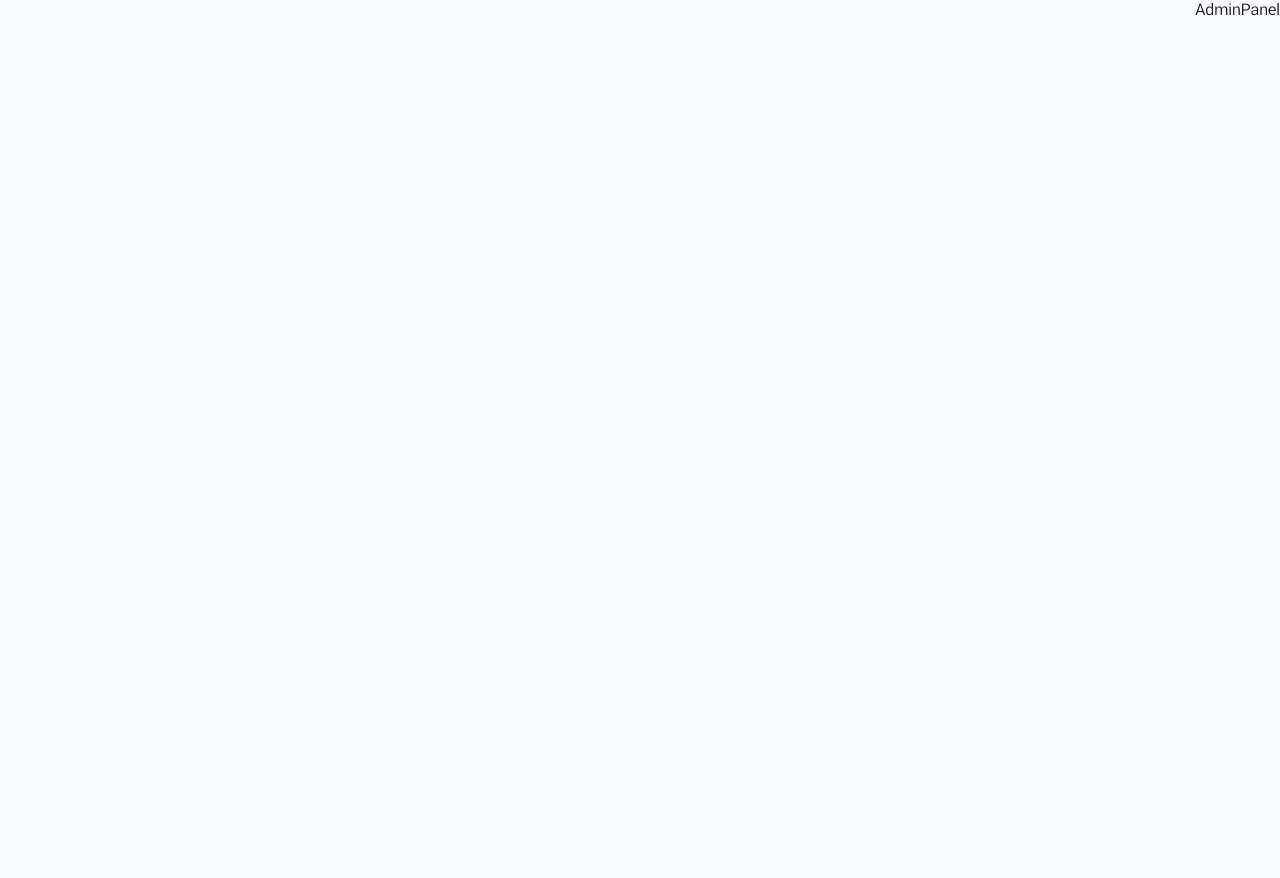
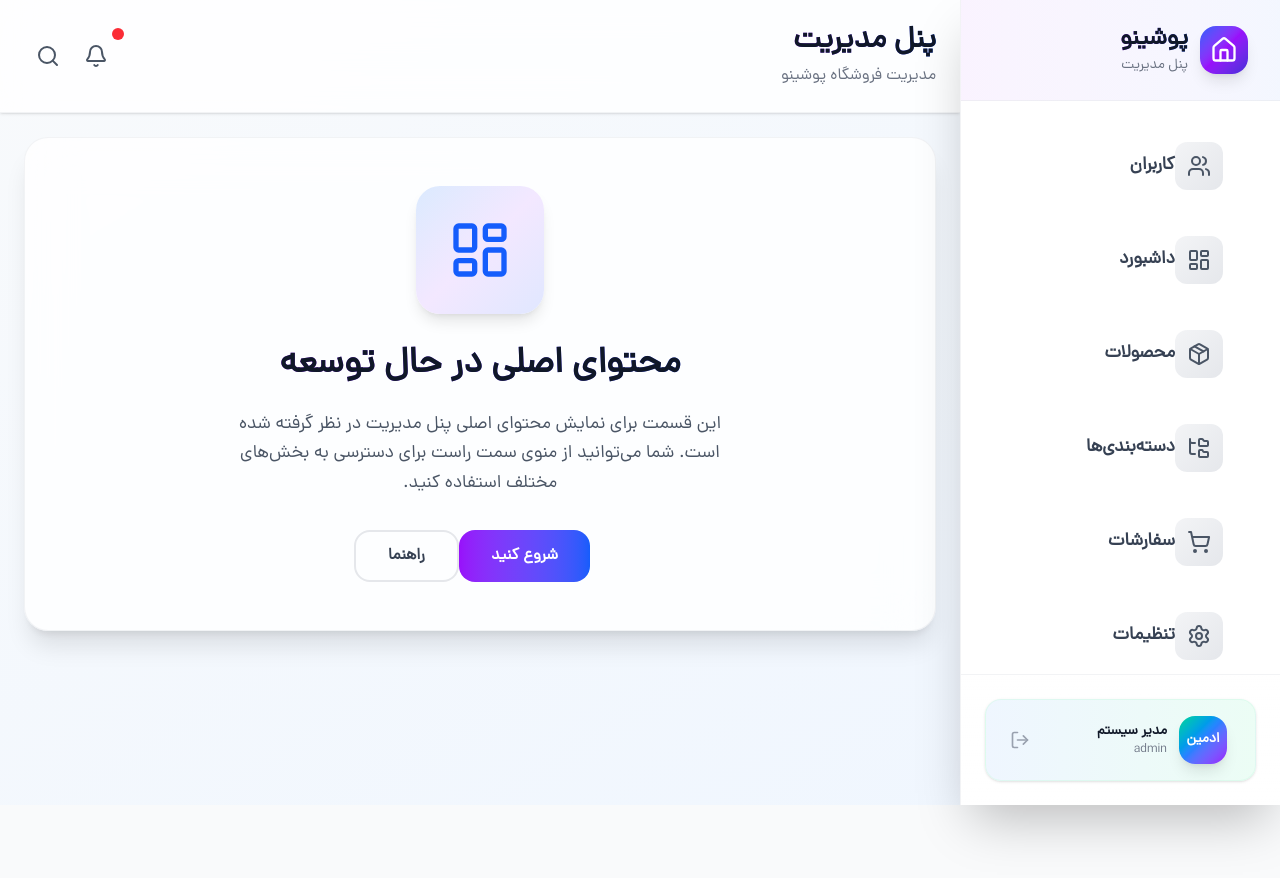
Before and after one commit to alirezazamanidev/admin-panel-poshino, a Next.js app: page / in a window 1280 px wide. Shown: the top 878 px of the page. Before the commit the page ends 800 px from the top, so only its background shows below. Built offline with nearby package versions, Linux system fonts and the light colour scheme.

Commit message:
feat: create layout admin panel

```diff
--- /dev/null
+++ b/src/app/(adminPanel)/layout.tsx
@@ -0,0 +1,16 @@
+import HeaderLayout from "../components/layouts/headerLayout";
+import SidebarLayout from "../components/layouts/sideBarlayout";
+
+
+export default function AdminPanelLayout({ children }: { children: React.ReactNode }) {
+
+    return (
+        <main className="min-h-screen bg-gradient-to-br from-slate-50 to-blue-50 flex">
+            <SidebarLayout />
+            <div className="flex-1">
+                <HeaderLayout />
+                {children}
+            </div>
+        </main>
+    )
+}
--- a/src/app/(adminPanel)/page.tsx
+++ b/src/app/(adminPanel)/page.tsx
@@ -1,5 +1,52 @@
-
+'use client';
+import { useState } from 'react';
+import {
+  LayoutDashboard,
+  Package,
+  Users,
+  FolderTree,
+  ShoppingCart,
+  Settings,
+  Menu,
+  X,
+  Home,
+  LogOut,
+  Bell,
+  Search
+} from 'lucide-react';
+import HeaderLayout from '../components/layouts/headerLayout';
 
 export default function AdminPanel() {
-  return <div>AdminPanel</div>;
+
+  return (
+ <>
+
+        {/* Main aContent */}
+        <main className="p-6">
+          <div className="bg-white/80 backdrop-blur-xl rounded-3xl shadow-xl border border-gray-200/50 p-12 text-center hover:shadow-2xl transition-all duration-500">
+            <div className="max-w-lg mx-auto">
+              <div className="w-32 h-32 bg-gradient-to-br from-blue-100 via-purple-100 to-indigo-100 rounded-3xl flex items-center justify-center mx-auto mb-8 shadow-lg hover:scale-105 transition-transform duration-300">
+                <LayoutDashboard className="w-16 h-16 text-blue-600" />
+              </div>
+              <h3 className="text-4xl font-black text-gray-900 mb-6 bg-gradient-to-l from-blue-600 to-purple-600 bg-clip-text ">
+                محتوای اصلی در حال توسعه
+              </h3>
+              <p className="text-gray-600 leading-relaxed text-lg font-medium">
+                این قسمت برای نمایش محتوای اصلی پنل مدیریت در نظر گرفته شده است.
+                شما می‌توانید از منوی سمت راست برای دسترسی به بخش‌های مختلف استفاده کنید.
+              </p>
+              <div className="mt-8 flex justify-center space-x-4 space-x-reverse">
+                <button className="px-8 py-3 bg-gradient-to-l from-blue-600 to-purple-600 text-white rounded-2xl font-semibold hover:shadow-lg transition-all duration-300 hover:scale-105">
+                  شروع کنید
+                </button>
+                <button className="px-8 py-3 border-2 border-gray-200 text-gray-700 rounded-2xl font-semibold hover:bg-gray-50 transition-all duration-300 hover:scale-105">
+                  راهنما
+                </button>
+              </div>
+            </div>
+          </div>
+        </main>
+
+ </>
+  );
 }
--- /dev/null
+++ b/src/app/components/layouts/headerLayout.tsx
@@ -0,0 +1,35 @@
+import { Bell, Menu, Search } from "lucide-react";
+
+
+export default function HeaderLayout() {
+    return (
+        <header className="bg-white/80 backdrop-blur-xl shadow-sm border-b border-gray-200/50 p-6">
+        <div className="flex items-center justify-between">
+          <button
+
+            className="lg:hidden p-3 rounded-xl hover:bg-gray-100 transition-all duration-200 hover:scale-105 shadow-sm"
+          >
+            <Menu className="w-6 h-6" />
+          </button>
+
+          <div className="flex-1 lg:flex-none text-center lg:text-right">
+            <h2 className="text-3xl font-black text-gray-900 bg-gradient-to-l from-blue-600 to-purple-600 bg-clip-text t">
+       پنل مدیریت
+            </h2>
+            <p className="text-gray-500 mt-1 font-medium">مدیریت فروشگاه پوشینو</p>
+          </div>
+
+          <div className="hidden lg:flex items-center space-x-4 space-x-reverse">
+            <button className="p-3 rounded-xl hover:bg-gray-100 transition-all duration-200 hover:scale-105 relative">
+              <Bell className="w-6 h-6 text-gray-600" />
+              <span className="absolute -top-1 -right-1 w-3 h-3 bg-red-500 rounded-full"></span>
+            </button>
+            <button className="p-3 rounded-xl hover:bg-gray-100 transition-all duration-200 hover:scale-105">
+              <Search className="w-6 h-6 text-gray-600" />
+            </button>
+          </div>
+        </div>
+      </header>
+
+    )
+}
--- /dev/null
+++ b/src/app/components/layouts/sideBarlayout.tsx
@@ -0,0 +1,132 @@
+'use client';
+import {
+  FolderTree,
+  Home,
+  LogOut,
+  Settings,
+  ShoppingCart,
+  Users,
+  X,
+  Package,
+  LayoutDashboard,
+  Menu,
+} from 'lucide-react';
+import Link from 'next/link';
+import { useState } from 'react';
+
+const menuItems = [
+  {
+    id: 'users',
+    title: 'کاربران',
+    icon: Users,
+    href: '/users',
+  },
+  {
+    id: 'dashboard',
+    title: 'داشبورد',
+    icon: LayoutDashboard,
+    href: '/',
+  },
+  {
+    id: 'products',
+    title: 'محصولات',
+    icon: Package,
+    href: '/products',
+  },
+  {
+    id: 'categories',
+    title: 'دسته‌بندی‌ها',
+    icon: FolderTree,
+    href: '/categories',
+  },
+
+  {
+    id: 'orders',
+    title: 'سفارشات',
+    icon: ShoppingCart,
+    href: '/orders',
+  },
+  {
+    id: 'settings',
+    title: 'تنظیمات',
+    icon: Settings,
+    href: '/settings',
+  },
+];
+export default function SidebarLayout() {
+  const [sidebarOpen, setSidebarOpen] = useState(false);
+
+  return (
+    <>
+      {/* Mobile Overlay */}
+      {sidebarOpen && (
+        <div
+          className="fixed inset-0 bg-black bg-opacity-50 z-40 lg:hidden backdrop-blur-sm"
+          onClick={() => setSidebarOpen(false)}
+        />
+      )}
+
+      {/* Sidebar */}
+      <div
+        className={`
+        fixed lg:static inset-y-0 right-0 z-50 w-80 bg-white/95 backdrop-blur-xl shadow-2xl transform transition-all duration-500 ease-out border-l border-gray-200/50
+        ${sidebarOpen ? 'translate-x-0' : 'translate-x-full lg:translate-x-0'}
+      `}
+      >
+        {/* Sidebar Header */}
+        <div className="flex items-center justify-between p-6 border-b border-gray-200/50 bg-gradient-to-l from-blue-600/5 to-purple-600/5">
+          <div className="flex items-center space-x-2 space-x-reverse">
+            <div className="w-12 h-12 bg-gradient-to-br from-blue-600 via-purple-600 to-indigo-700 rounded-2xl flex items-center justify-center shadow-lg">
+              <Home className="w-7 h-7 text-white" />
+            </div>
+            <div className=" mr-3">
+              <h1 className="text-2xl font-black text-gray-900 bg-gradient-to-l from-blue-600 to-purple-600 bg-clip-text ">
+                پوشینو
+              </h1>
+              <p className="text-sm text-gray-500 font-medium">پنل مدیریت</p>
+            </div>
+          </div>
+        </div>
+
+        {/* Navigation Menu */}
+        <nav className="p-6 space-y-3 overflow-y-auto h-full pb-32">
+          {menuItems.map((item, index) => (
+            <Link
+              key={item.id}
+              href={item.href}
+              className="group flex items-center space-x-4 space-x-reverse p-4 text-right rounded-2xl hover:bg-gradient-to-l hover:from-blue-50 hover:to-purple-50 transition-all duration-300 hover:shadow-lg hover:scale-[1.02] border border-transparent hover:border-blue-100"
+              style={{
+                animationDelay: `${index * 100}ms`,
+              }}
+            >
+              <div className="p-3 rounded-xl bg-gradient-to-br from-gray-100 to-gray-200 group-hover:from-blue-100 group-hover:to-purple-100 transition-all duration-300 group-hover:shadow-md">
+                <item.icon className="w-6 h-6 text-gray-600 group-hover:text-blue-600 transition-colors duration-300" />
+              </div>
+              <span className="font-semibold text-gray-700 group-hover:text-gray-900 transition-colors duration-300 text-lg">
+                {item.title}
+              </span>
+            </Link>
+          ))}
+        </nav>
+
+        {/* User Profile Section */}
+        <div className="absolute bottom-0 right-0 left-0 p-6 border-t border-gray-200/50 bg-gradient-to-t from-white to-white/80 backdrop-blur-sm">
+          <div className="flex items-center justify-between p-4 rounded-2xl bg-gradient-to-l from-emerald-50 to-blue-50 border border-emerald-100/50 shadow-sm">
+            <div className="flex items-center space-x-3 space-x-reverse">
+              <div className="w-12 h-12 bg-gradient-to-br from-emerald-400 via-blue-500 to-purple-600 rounded-2xl flex items-center justify-center shadow-lg">
+                <span className="text-white font-bold text-sm">ادمین</span>
+              </div>
+              <div className="flex-1 mr-3">
+                <p className="text-sm font-bold text-gray-900">مدیر سیستم</p>
+                <p className="text-xs text-gray-500">admin</p>
+              </div>
+            </div>
+            <button className="p-2 rounded-xl hover:bg-red-50 transition-all duration-200 hover:scale-105 group">
+              <LogOut className="w-5 h-5 text-gray-400 group-hover:text-red-500 transition-colors" />
+            </button>
+          </div>
+        </div>
+      </div>
+    </>
+  );
+}
```
